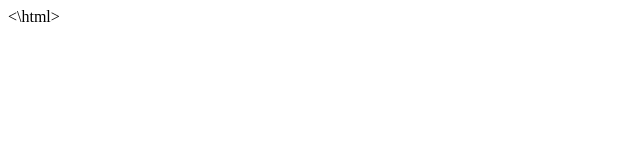
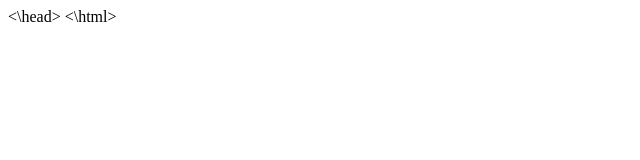
Before and after one commit to anandmo/SshRemoteRepo, a plain HTML site: page index.html in a window 1280 px wide. Shown: the full height of the page, 0-640 px from the left. Drawn offline with Linux system fonts and the light colour scheme.

Commit message:
Modified index.html

```diff
--- a/index.html
+++ b/index.html
@@ -1 +1 @@
-<html> <\html>
+<html> <head> <\head> <\html>
```
